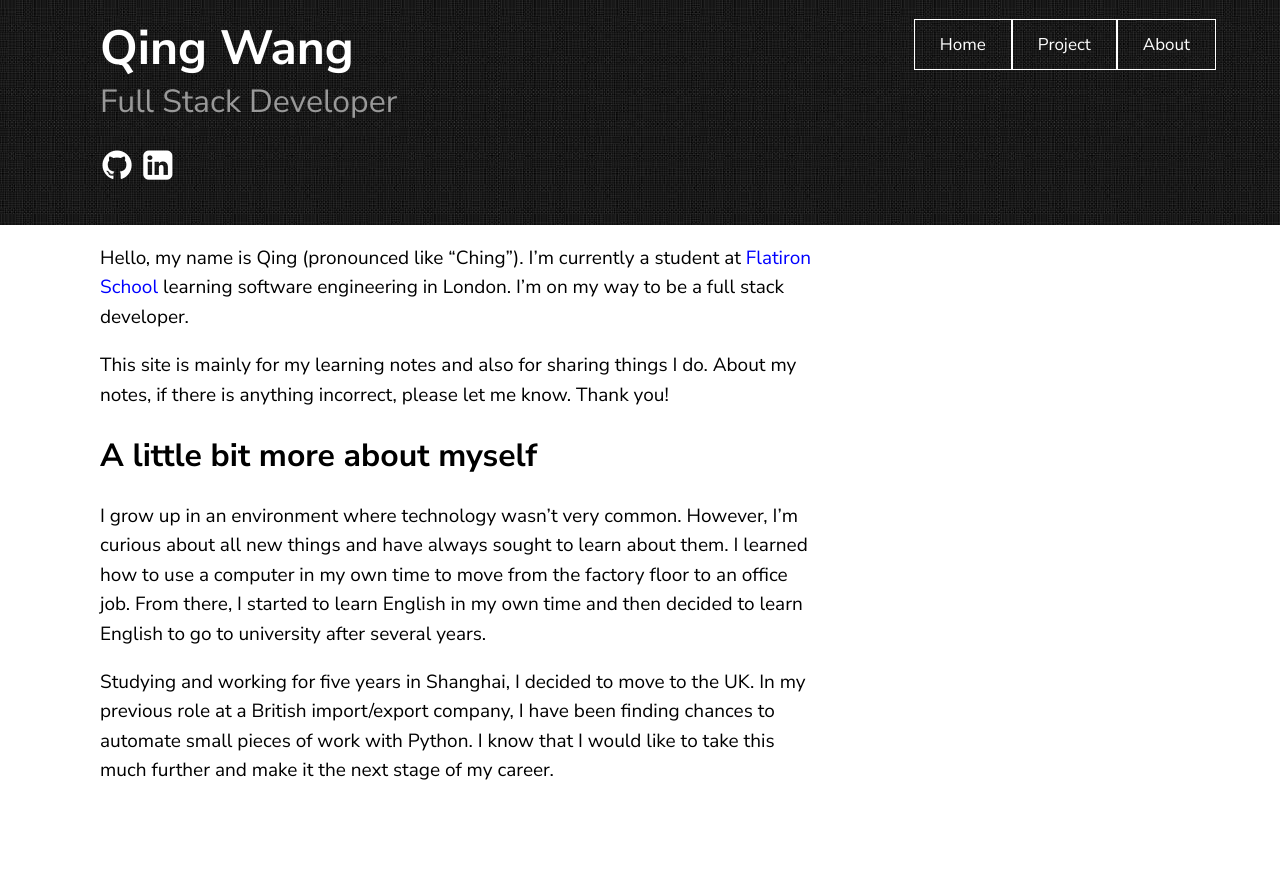
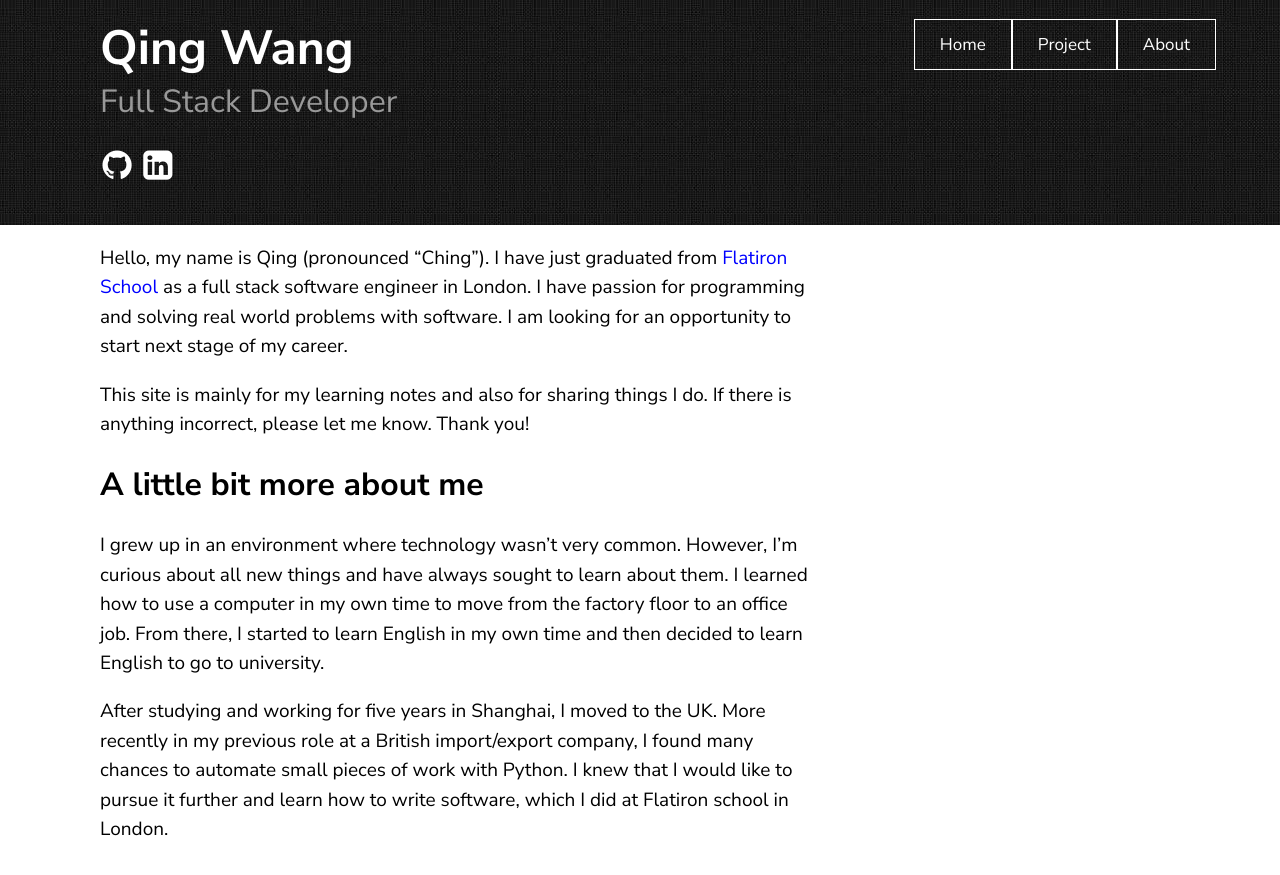
Before and after one commit to ching-wang/ching-wang.io, a Jekyll site: the page built from about.markdown, in a window 1280 px wide. Shown: the top 875 px of the page. Built offline with Jekyll 4.4.1, drawn with Linux system fonts in a browser that asks for light colours.

Commit message:
update about me

```diff
--- a/about.markdown
+++ b/about.markdown
@@ -4,22 +4,24 @@ title: About me
 permalink: /about/
 ---
 
-Hello, my name is Qing (pronounced like "Ching"). I'm currently a student at
-[Flatiron School](https://flatironschool.com/) learning software engineering in London. I'm on my way to be a full
-stack developer.
+Hello, my name is Qing (pronounced "Ching"). I have just graduated from
+[Flatiron School](https://flatironschool.com/) as a full stack software engineer
+in London. I have passion for programming and solving real world problems with
+software. I am looking for an opportunity to start next stage of my career.
 
 This site is mainly for my learning notes and also for sharing things I do.
-About my notes, if there is anything incorrect, please let me know. Thank you!
+If there is anything incorrect, please let me know. Thank you!
 
-## A little bit more about myself
+## A little bit more about me
 
-I grow up in an environment where technology wasn't very common. However, I'm
+I grew up in an environment where technology wasn't very common. However, I'm
 curious about all new things and have always sought to learn about them. I
 learned how to use a computer in my own time to move from the factory floor to
 an office job. From there, I started to learn English in my own time and then
-decided to learn English to go to university after several years.
+decided to learn English to go to university.
 
-Studying and working for five years in Shanghai, I decided to move to the UK.
-In my previous role at a British import/export company, I have been finding
-chances to automate small pieces of work with Python. I know that I would like
-to take this much further and make it the next stage of my career.
+After studying and working for five years in Shanghai, I moved to the UK. More
+recently in my previous role at a British import/export company, I found many
+chances to automate small pieces of work with Python. I knew that I would like
+to pursue it further and learn how to write software, which I did at Flatiron
+school in London.
```
